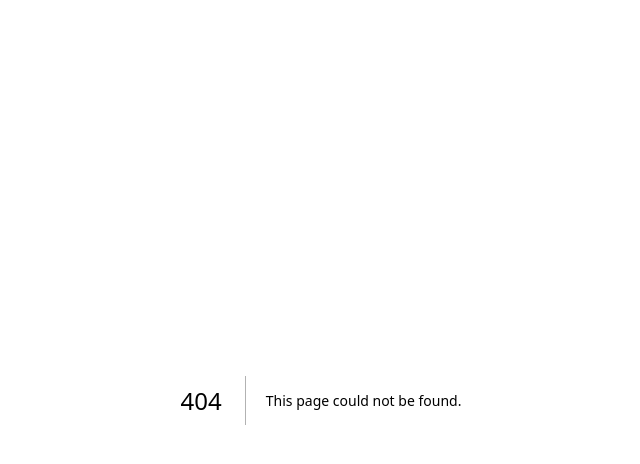
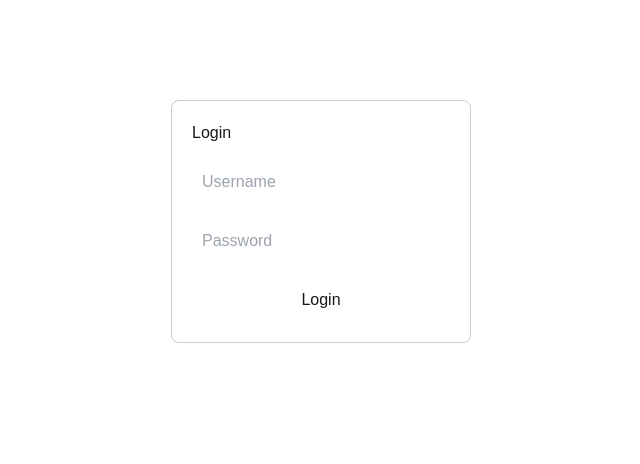
Before and after one commit to Parttime-Working/jasontech-erp-fe, a Next.js app: page /login in a window 1280 px wide. Before the commit this address had no page. Shown: the top 464 px of the page, without its empty margins (319-959 px from the left). Built offline with nearby package versions, Linux system fonts and the light colour scheme.

Commit message:
feat: add app router to test api

```diff
--- /dev/null
+++ b/app/api/auth/login/route.ts
@@ -0,0 +1,27 @@
+import { NextResponse } from "next/server";
+import axios from "axios";
+
+export async function POST(req: Request) {
+  try {
+    // 解析請求體
+    const body = await req.json();
+    console.log(body);
+    const { username, password } = body;
+
+    // 呼叫後端 API Server
+    const response = await axios.post("http://app:8000/auth/login", {
+      username,
+      password,
+    });
+
+    // 將後端 API 回應結果返回給前端
+    return NextResponse.json(response.data, { status: response.status });
+  } catch (error) {
+    // 處理後端 API 的錯誤
+    if (axios.isAxiosError(error) && error.response) {
+      return NextResponse.json(error.response.data, { status: error.response.status });
+    } else {
+      return NextResponse.json({ error: "Internal Server Error" }, { status: 500 });
+    }
+  }
+}
--- /dev/null
+++ b/app/login/LoginForm.tsx
@@ -0,0 +1,69 @@
+"use client";
+
+import { useState } from "react";
+
+export default function LoginForm() {
+  const [username, setUsername] = useState("");
+  const [password, setPassword] = useState("");
+  const [message, setMessage] = useState("");
+
+  const handleLogin = async (e: React.FormEvent) => {
+    e.preventDefault();
+    try {
+      // 呼叫 Next.js API Route
+      const response = await fetch("/api/auth/login", {
+        method: "POST",
+        headers: {
+          "Content-Type": "application/json",
+        },
+        body: JSON.stringify({ username, password }),
+      });
+
+      const data = await response.json();
+      if (response.ok) {
+        setMessage(data.message); // 顯示成功訊息
+      } else {
+        setMessage(data.error); // 顯示錯誤訊息
+      }
+    } catch {
+      setMessage("Something went wrong. Please try again.");
+    }
+  };
+
+  return (
+    <form
+      onSubmit={handleLogin}
+      style={{
+        display: "flex",
+        flexDirection: "column",
+        gap: "15px",
+        width: "300px",
+        border: "1px solid #ccc",
+        padding: "20px",
+        borderRadius: "8px",
+      }}
+    >
+      <h3>Login</h3>
+      <input
+        type="text"
+        placeholder="Username"
+        value={username}
+        onChange={(e) => setUsername(e.target.value)}
+        required
+        style={{ padding: "10px", fontSize: "16px" }}
+      />
+      <input
+        type="password"
+        placeholder="Password"
+        value={password}
+        onChange={(e) => setPassword(e.target.value)}
+        required
+        style={{ padding: "10px", fontSize: "16px" }}
+      />
+      <button type="submit" style={{ padding: "10px", fontSize: "16px" }}>
+        Login
+      </button>
+      {message && <p style={{ color: "red" }}>{message}</p>}
+    </form>
+  );
+}
--- /dev/null
+++ b/app/login/page.tsx
@@ -0,0 +1,9 @@
+import LoginForm from "./LoginForm";
+
+export default function LoginPage() {
+  return (
+    <div style={{ display: "flex", justifyContent: "center", marginTop: "100px" }}>
+      <LoginForm />
+    </div>
+  );
+}
```
Also changed, not shown: package.json (+11 -10 lines), 1 other file (tests, documents, lock files or other folders).
